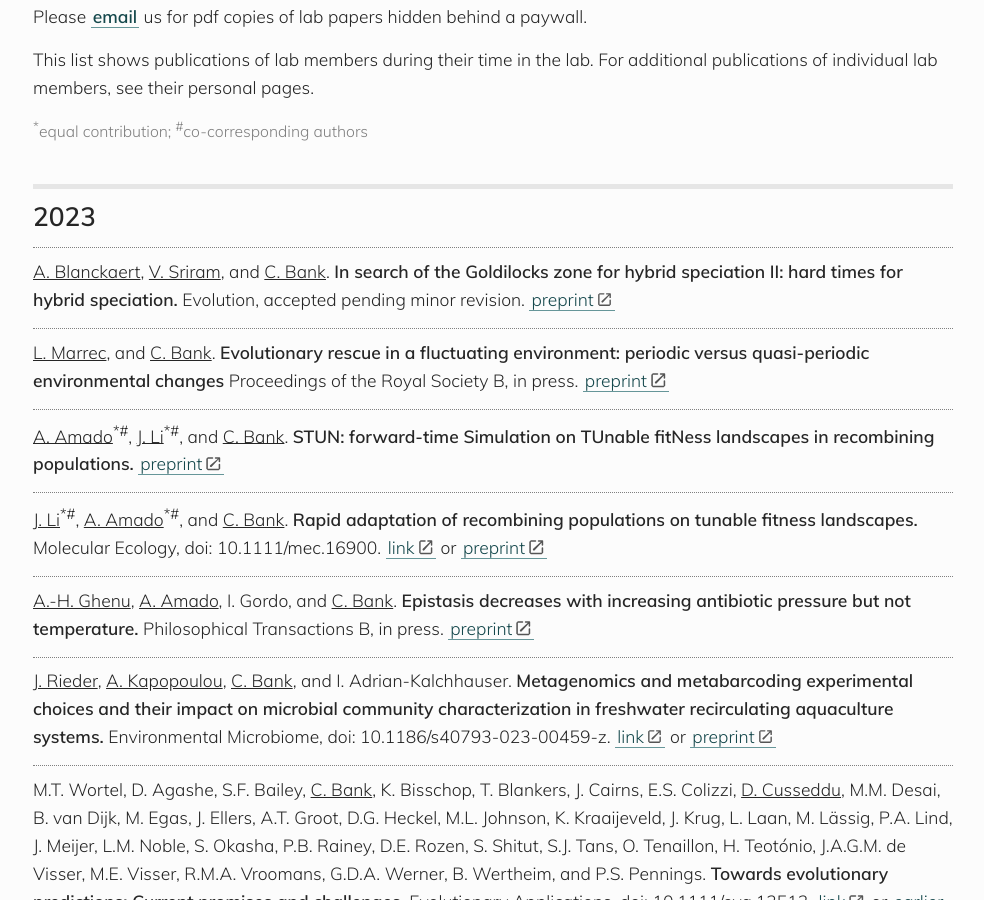
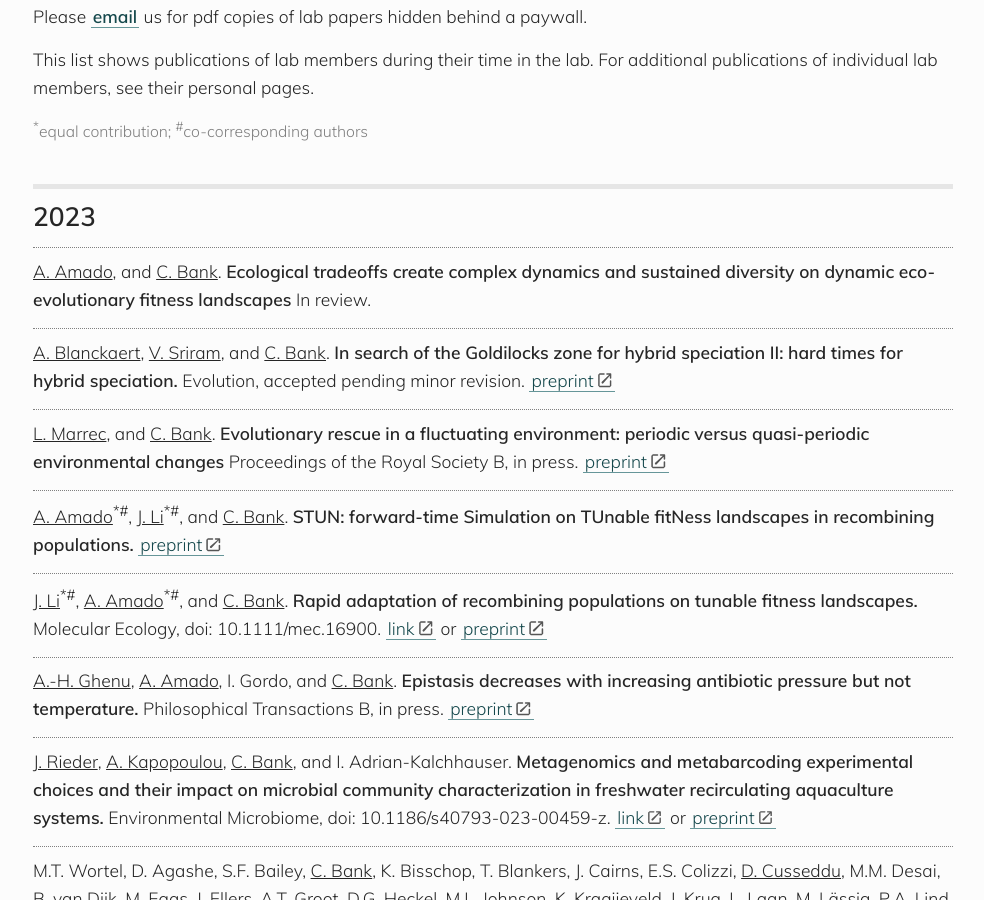
Before and after one commit to banklab/banklab.github.io, a Jekyll site: the page built from publications.md, in a window 1280 px wide and 900 px high, scrolled down 419 px. Shown: the whole window, without its empty margins (147-1131 px from the left). Built offline with Jekyll 4.4.1, drawn with Linux system fonts in a browser that asks for light colours; some web fonts are replaced.

Commit message:
Update publications.md
added andre's paper

```diff
--- a/publications.md
+++ b/publications.md
@@ -20,6 +20,8 @@ https://kramdown.gettalong.org/syntax.html#html-blocks
 {:/comment}
 
 ## 2023
+
+<u>A. Amado</u>, and <u>C. Bank</u>. **Ecological tradeoffs create complex dynamics and sustained diversity on dynamic eco-evolutionary fitness landscapes** In review.
 
 <u>A. Blanckaert</u>, <u>V. Sriram</u>, and <u>C. Bank</u>. **In search of the Goldilocks zone for hybrid speciation II: hard times for hybrid speciation.** Evolution, accepted pending minor revision. [preprint](https://www.biorxiv.org/content/10.1101/2023.02.15.528680v1)
 
```
